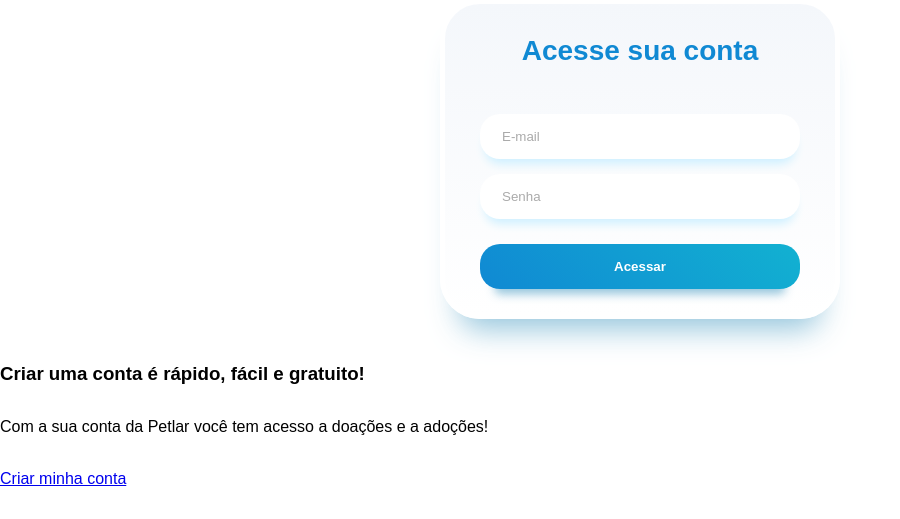
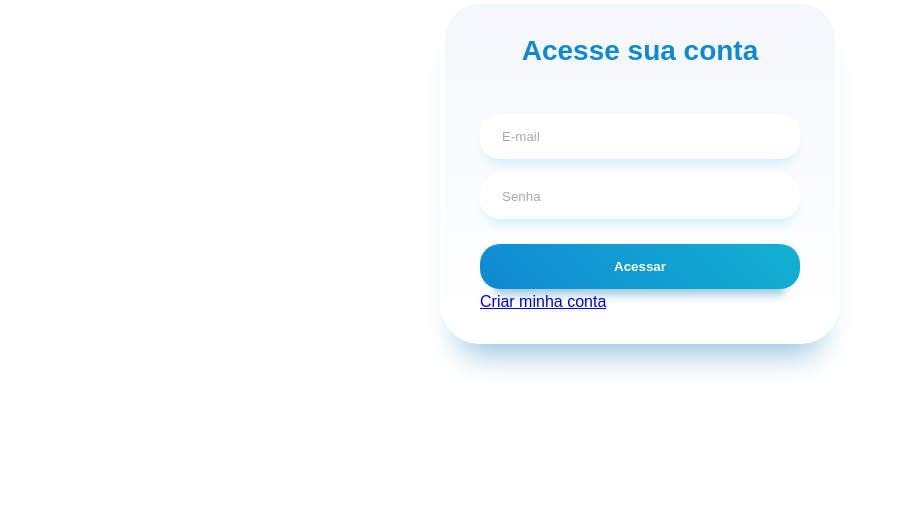
Before and after one commit to Fnnathan/ONG-Petlar, a PHP site: page /logar.php in a window 1280 px wide. Shown: the part 281-800 px from the top of the page, without its empty margins (0-900 px from the left). Run offline with PHP 8.4, Linux system fonts and the light colour scheme.

Commit message:
logar.php
update

```diff
--- a/public/logar.php
+++ b/public/logar.php
@@ -24,15 +24,15 @@
             <input class="input" type="password" name="senha" placeholder="Senha" required />
 
             <input class="login-button" type="submit" value="Acessar">
+
+            <a href="./form_usuario.php">Criar minha conta</a>
+
         </form>
 
     </div>
 
- <div class="msg_form">
-            <h3>Criar uma conta é rápido, fácil e gratuito!</h3><br>
-            Com a sua conta da Petlar você tem acesso a doações e a adoções! <br><br>
-            <a href="./form_usuario.php">Criar minha conta</a>
-</div>
+
+
 
 
 </body>
```
